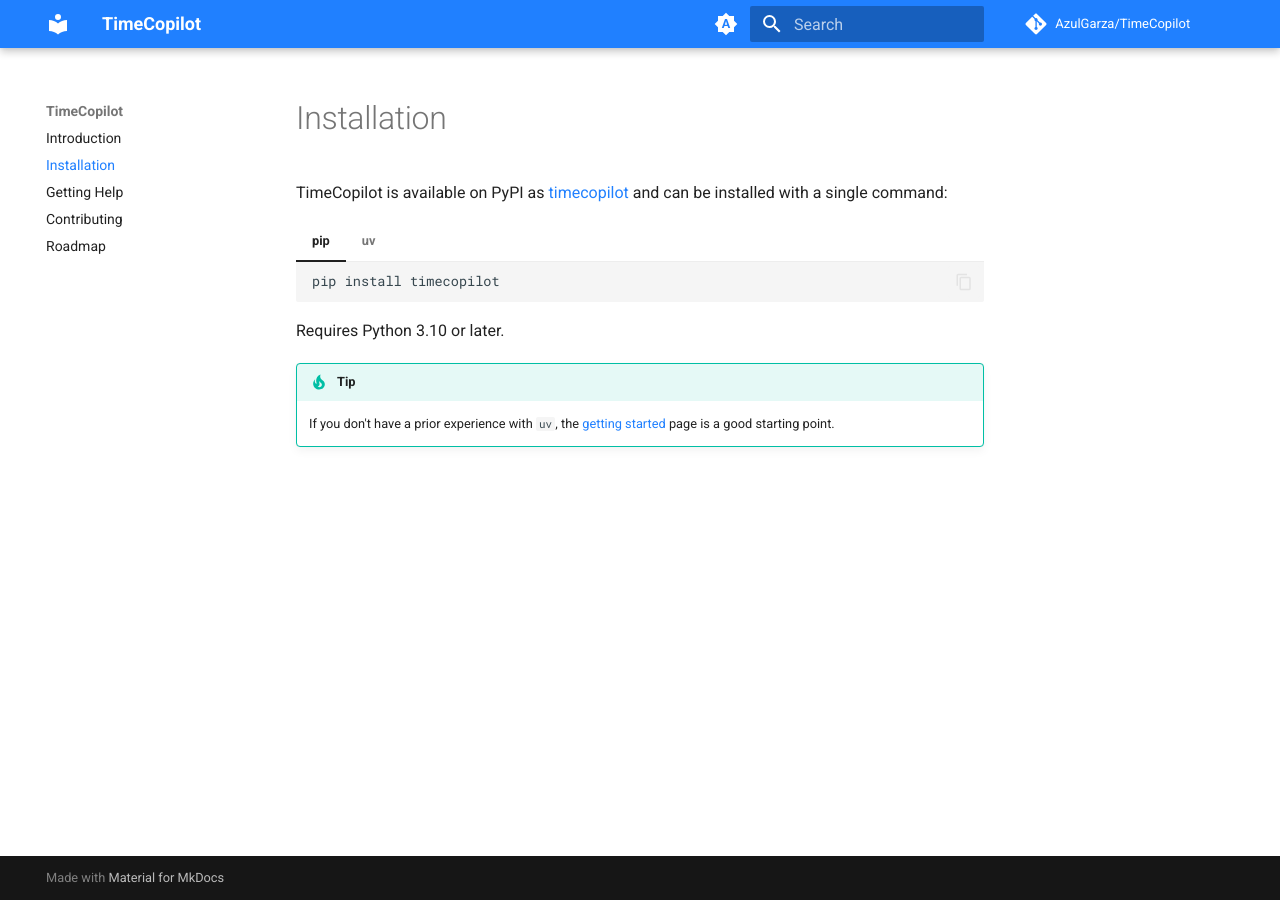
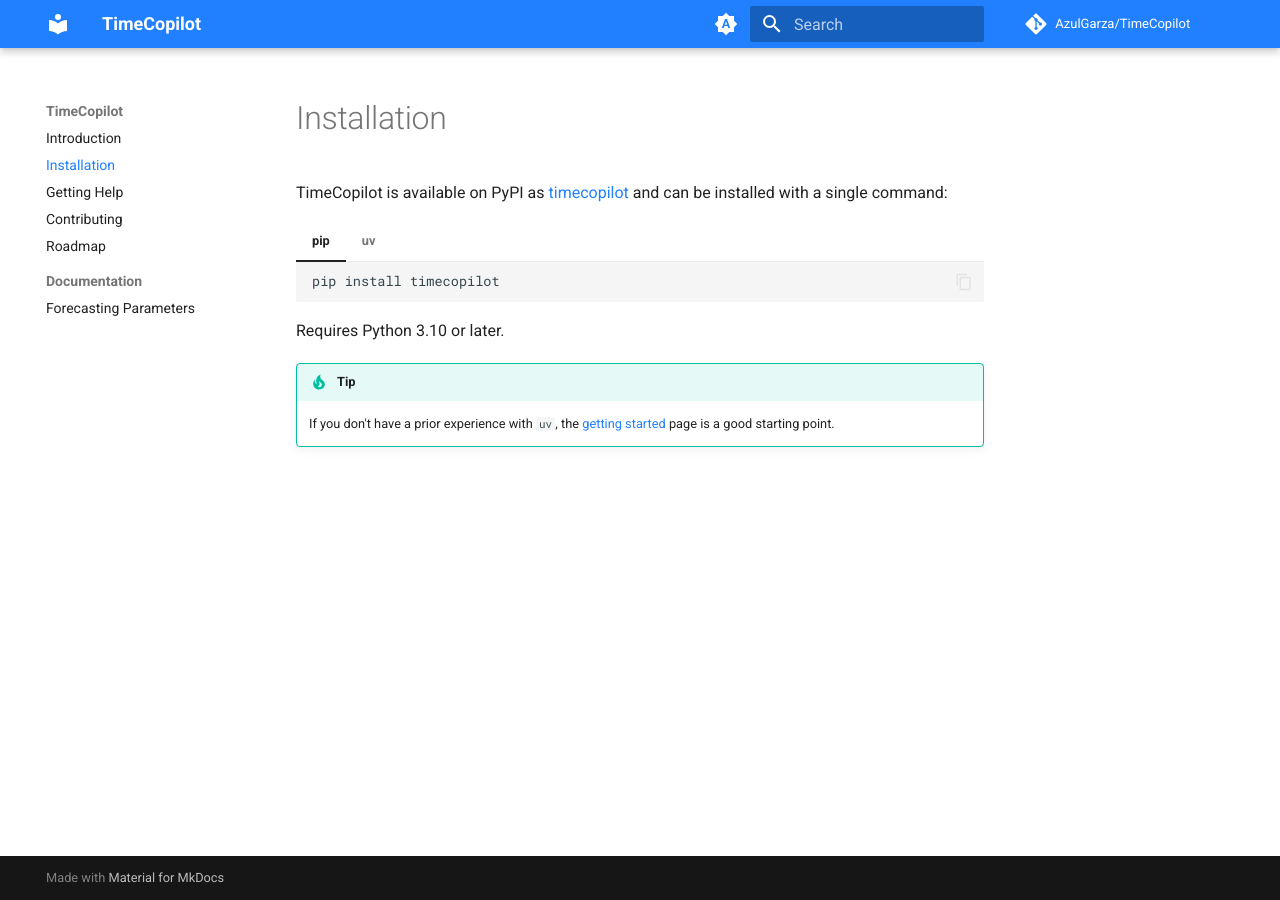
Before and after one commit to mpg05883/timecopilot, an MkDocs documentation site: the page built from docs/installation.md, in a window 1280 px wide. Built offline with MkDocs 1.6.1 and Material for MkDocs 9.7.7, drawn with Linux system fonts in a browser that asks for light colours; comment, search, counter and statistics services are not loaded.

Commit message:
chore: use parameters instead of settings

```diff
--- a/mkdocs.yml
+++ b/mkdocs.yml
@@ -17,6 +17,8 @@
   - Getting Help: help.md
   - Contributing: contributing.md
   - Roadmap: roadmap.md
+  - Documentation:
+      - Forecasting Parameters: forecasting_parameters.md
 
 theme:
   name: "material"
@@ -60,6 +62,7 @@
 markdown_extensions:
 - attr_list
 - admonition
+- pymdownx.details
 - footnotes
 - pymdownx.emoji:
     emoji_index: !!python/name:material.extensions.emoji.twemoji
```
